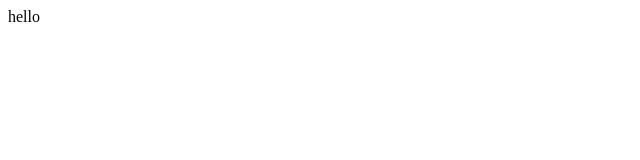
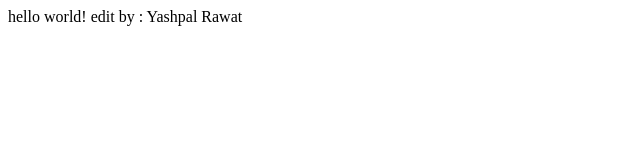
Before and after one commit to YashpalRawat24/learn_html, a plain HTML site: page index.html in a window 1280 px wide. Shown: the whole page, without its empty margins (0-640 px from the left). Drawn offline with Linux system fonts and the light colour scheme.

Commit message:
added some lines in html

```diff
--- a/index.html
+++ b/index.html
@@ -6,6 +6,8 @@
     <title>Document</title>
 </head>
 <body>
-    hello
+    hello world!
+
+    edit by : Yashpal Rawat
 </body>
 </html>
```
